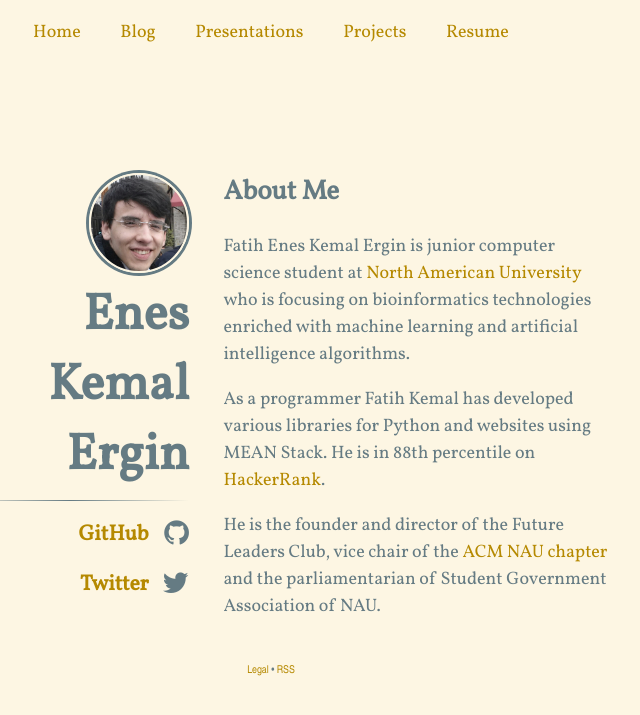
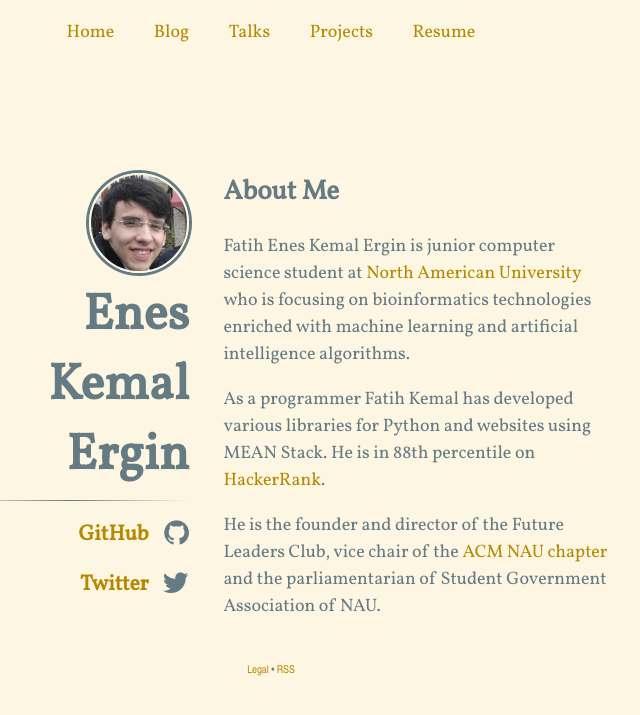
Before and after one commit to eneskemalergin/blog, a Jekyll site: the page built from index.html, in a window 1280 px wide. Shown: the top 715 px of the page, without its empty margins (369-1009 px from the left). Built offline with Jekyll 4.4.1, drawn with Linux system fonts in a browser that asks for light colours; nearby versions of some CDN libraries; Markdown is read by kramdown in place of the engine named in the settings; comment, search, counter and statistics services are not loaded.

```diff
--- a/_layouts/base.html
+++ b/_layouts/base.html
@@ -15,7 +15,7 @@
   <div id="navigation" class="clearfix">
     <a href="/">Home</a>
     <a href="/blog">Blog</a>
-    <a href="/present">Presentations</a>
+    <a href="/talks/">Talks</a>
     <a href="/projects">Projects</a>
     <a href="/resume">Resume</a>
   </div>
```
